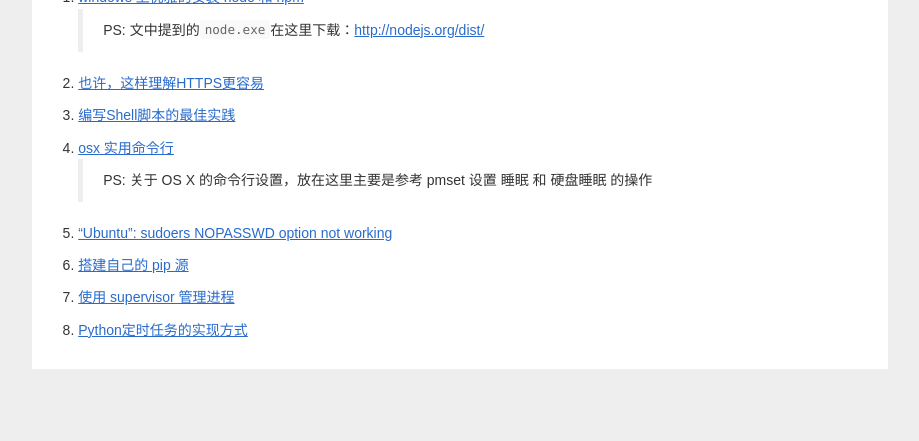
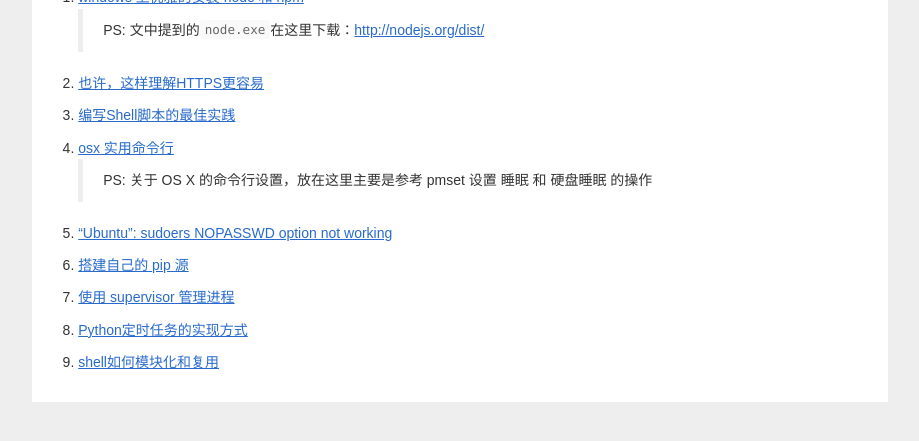
Before and after one commit to ldjhust/ldjhust.github.io, a Jekyll site: the page built from _posts/2017-7-21-reference-article.markdown, in a window 1280 px wide, cut to the strip 453-894 px from the top of the page. Shown: the whole strip, without its empty margins (180-1099 px from the left). Built offline with Jekyll 4.4.1, drawn with Linux system fonts in a browser that asks for light colours; nearby versions of some CDN libraries; comment, search, counter and statistics services are not loaded.

Commit message:
Update 2017-7-21-reference-article.markdown

```diff
--- a/_posts/2017-7-21-reference-article.markdown
+++ b/_posts/2017-7-21-reference-article.markdown
@@ -25,3 +25,5 @@ comments: false
 7. [使用 supervisor 管理进程](http://liyangliang.me/posts/2015/06/using-supervisor/)
 
 8. [Python定时任务的实现方式](https://lz5z.com/Python%E5%AE%9A%E6%97%B6%E4%BB%BB%E5%8A%A1%E7%9A%84%E5%AE%9E%E7%8E%B0%E6%96%B9%E5%BC%8F/)
+
+9. [shell如何模块化和复用](http://arganzheng.iteye.com/blog/1174470)
```
